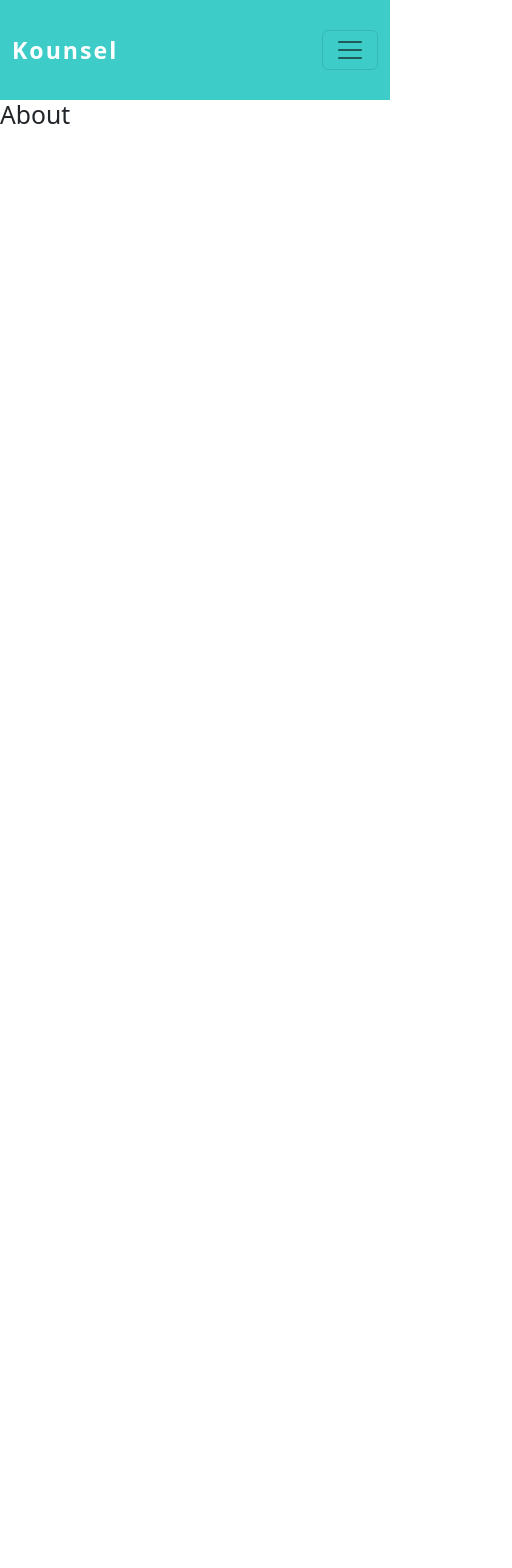
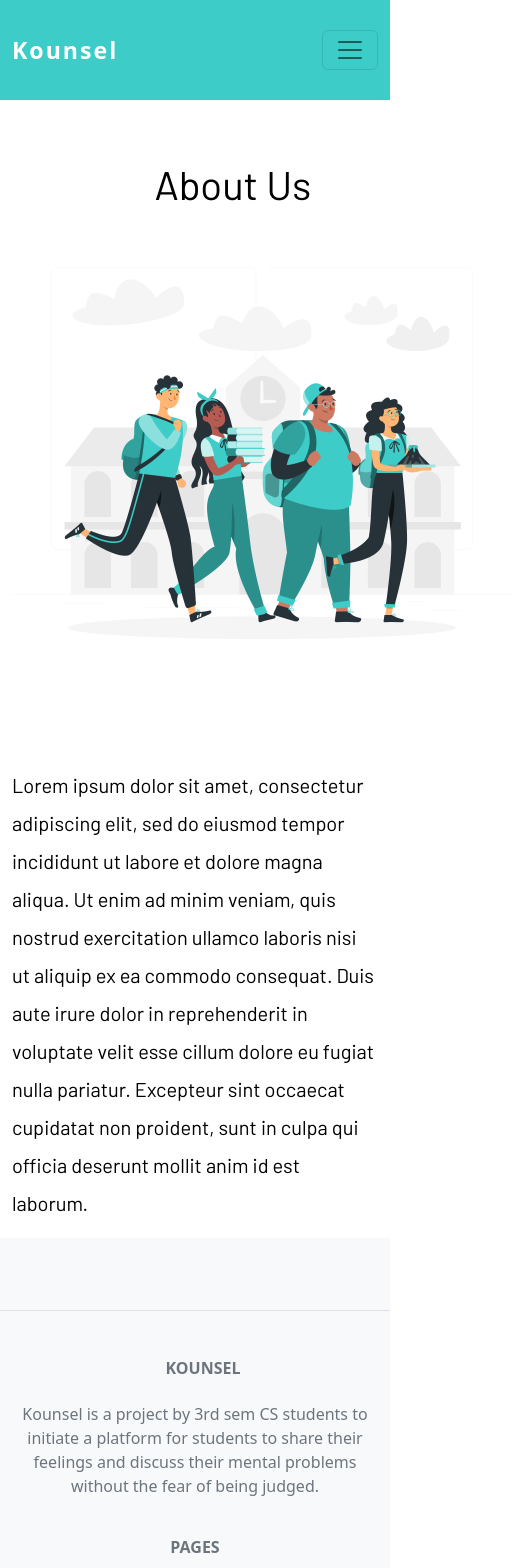
Before and after one commit to nishamghimire5/Kounsel, a Next.js app: page /about in a window 390 px wide. Shown: the top 1568 px of the page, 512 px wide, since content can reach past the window. Before the commit the page ends 844 px from the top, so only its background shows below. Built offline with nearby package versions, Linux system fonts and the light colour scheme; no server answers.

Commit message:
About page made responsive

```diff
--- a/pages/about.js
+++ b/pages/about.js
@@ -1,5 +1,51 @@
+import Image from "next/image";
+import img from "../public/images/Students-rafiki.png";
+import FooterPage from "./layout/footer";
 const About = () => {
-    return (<><h2>About</h2></>)
-}
+  return (
+    <>
+      <div style={{ position: "absolute", left: "15%", top: "10rem" }}>
+        <h1 className="ms-5 ps-5 title">About Us</h1>
+      </div>
+
+      <div className="container">
+        <div className="row">
+          <div className="col-sm col-md col-lg">
+            <div class="left-aligned-img">
+              <Image
+                src={img}
+                width="500px"
+                height="500px"
+                layout="fixed"
+                alt="illustration of students"
+              />
+            </div>
+          </div>
+
+          <div
+            className="col-sm col-md col-lg"
+            style={{ position: "relative", top: "10rem" }}
+          >
+            <div class="body-text">
+              <p>
+                Lorem ipsum dolor sit amet, consectetur adipiscing elit, sed do
+                eiusmod tempor incididunt ut labore et dolore magna aliqua. Ut
+                enim ad minim veniam, quis nostrud exercitation ullamco laboris
+                nisi ut aliquip ex ea commodo consequat. Duis aute irure dolor
+                in reprehenderit in voluptate velit esse cillum dolore eu fugiat
+                nulla pariatur. Excepteur sint occaecat cupidatat non proident,
+                sunt in culpa qui officia deserunt mollit anim id est laborum.
+              </p>
+            </div>
+          </div>
+        </div>
+      </div>
+
+      <div style={{ position: "relative", top: "10rem" }}>
+        <FooterPage />
+      </div>
+    </>
+  );
+};
 
 export default About;
--- a/styles/globals.css
+++ b/styles/globals.css
@@ -108,3 +108,20 @@ button:hover {
   font-size: 40px;
   color: black;
 }
+
+.left-aligned-img {
+  position: relative;
+  top: 7rem;
+  float: left;
+}
+
+
+.body-text {
+  color: #000000;
+  font-family: 'Barlow', 'san-serif';
+  font-style: normal;
+  font-weight: normal;
+  font-size: 20px;
+  line-height: 38px;
+  color: #000000;
+}
```
